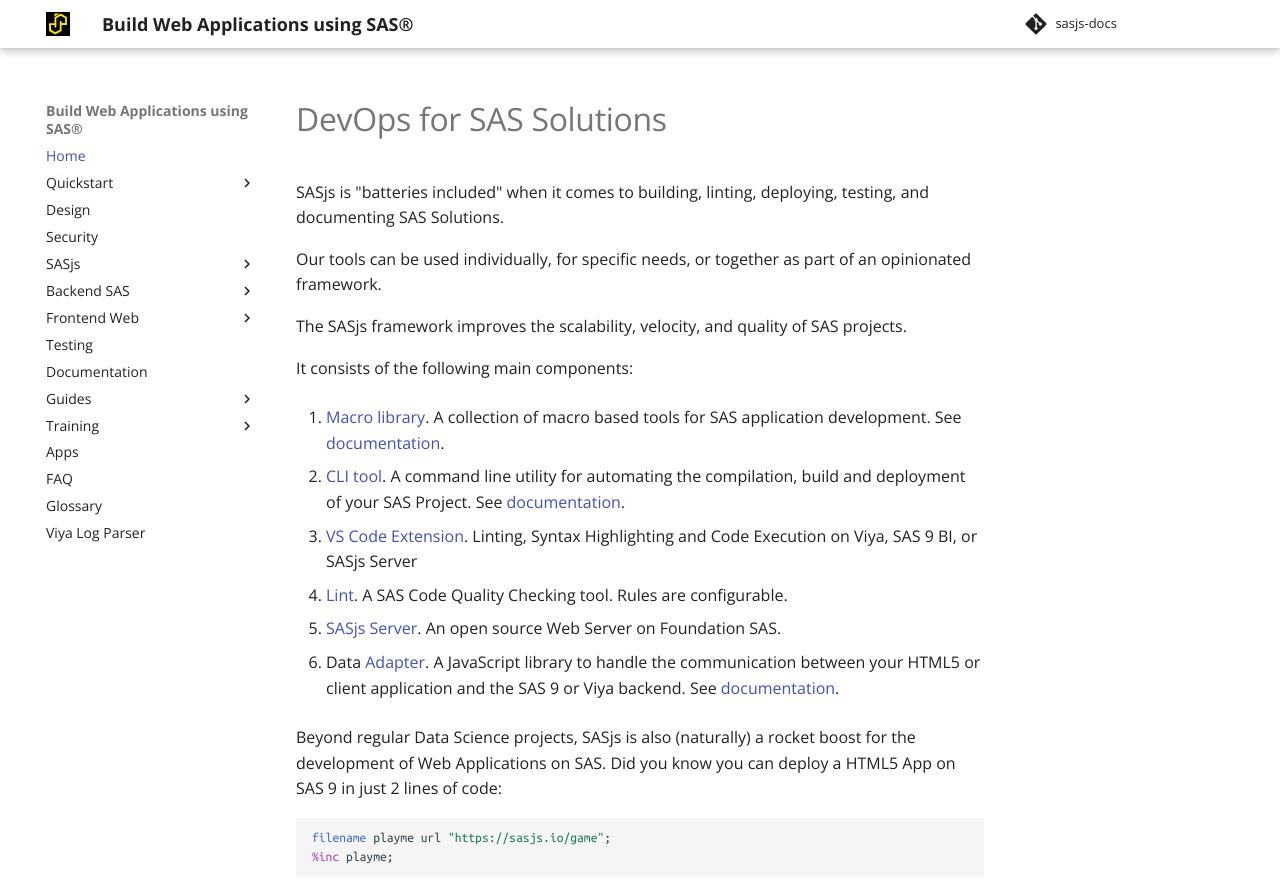
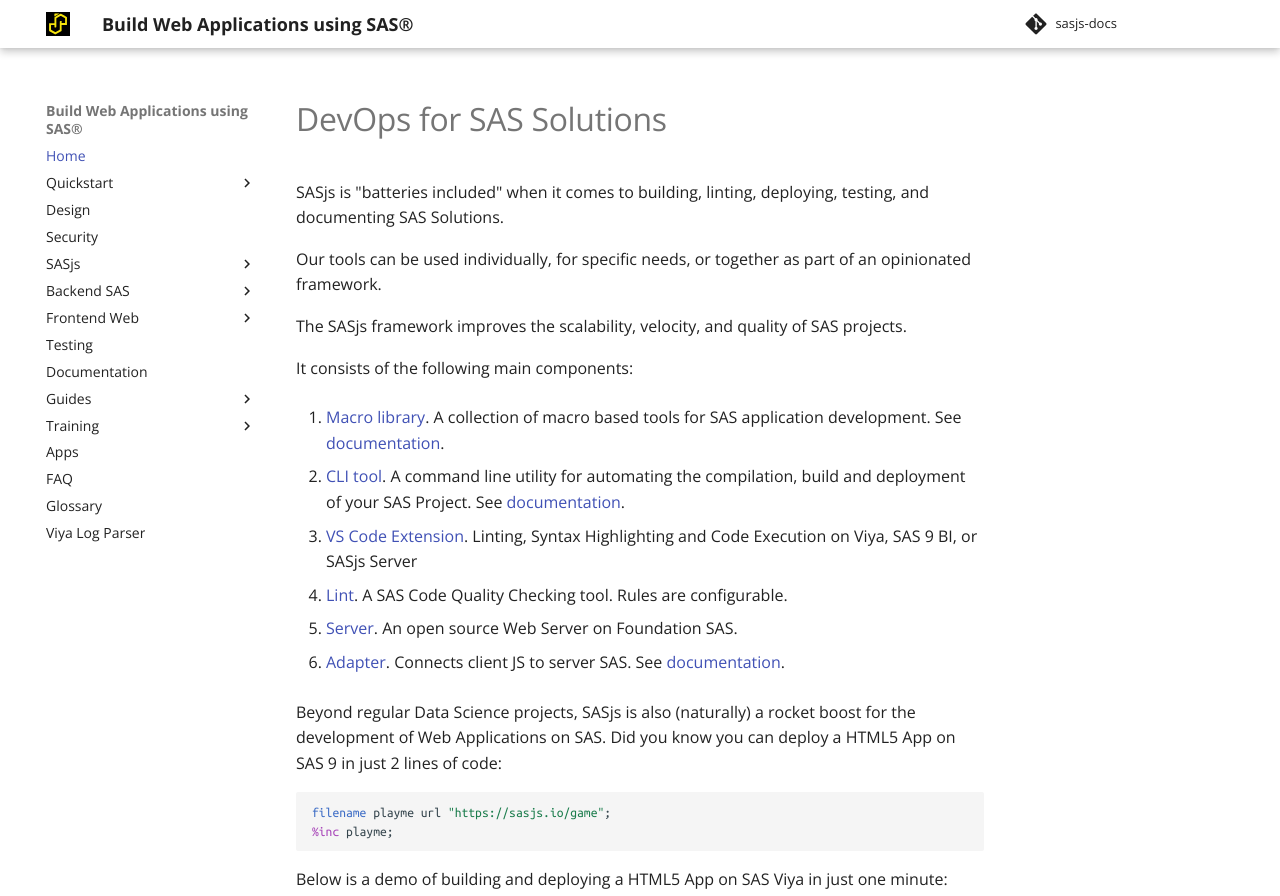
Before and after one commit to sasjs/sasjs.io, an MkDocs documentation site: the page built from docs/index.md, in a window 1280 px wide and 1346 px high. Shown: the top 896 px of the window. Built offline with MkDocs 1.6.1 and Material for MkDocs 9.7.7, drawn with Linux system fonts in a browser that asks for light colours.

Commit message:
Update index.md

```diff
--- a/docs/index.md
+++ b/docs/index.md
@@ -17,9 +17,9 @@
 
 4. [Lint](https://github.com/sasjs/lint). A SAS Code Quality Checking tool.  Rules are configurable.
 
-5. [SASjs Server](https://github.com/sasjs/server).  An open source Web Server on Foundation SAS.
+5. [Server](https://github.com/sasjs/server).  An open source Web Server on Foundation SAS.
 
-6. Data [Adapter](https://github.com/sasjs/adapter). A JavaScript library to handle the communication between your HTML5 or client application and the SAS 9 or Viya backend.  See [documentation](https://adapter.sasjs.io).
+6. [Adapter](https://github.com/sasjs/adapter). Connects client JS to server SAS.  See [documentation](https://adapter.sasjs.io).
 
 
 Beyond regular Data Science projects, SASjs is also (naturally) a rocket boost for the development of Web Applications on SAS.  Did you know you can deploy a HTML5 App on SAS 9 in just 2 lines of code:
```
